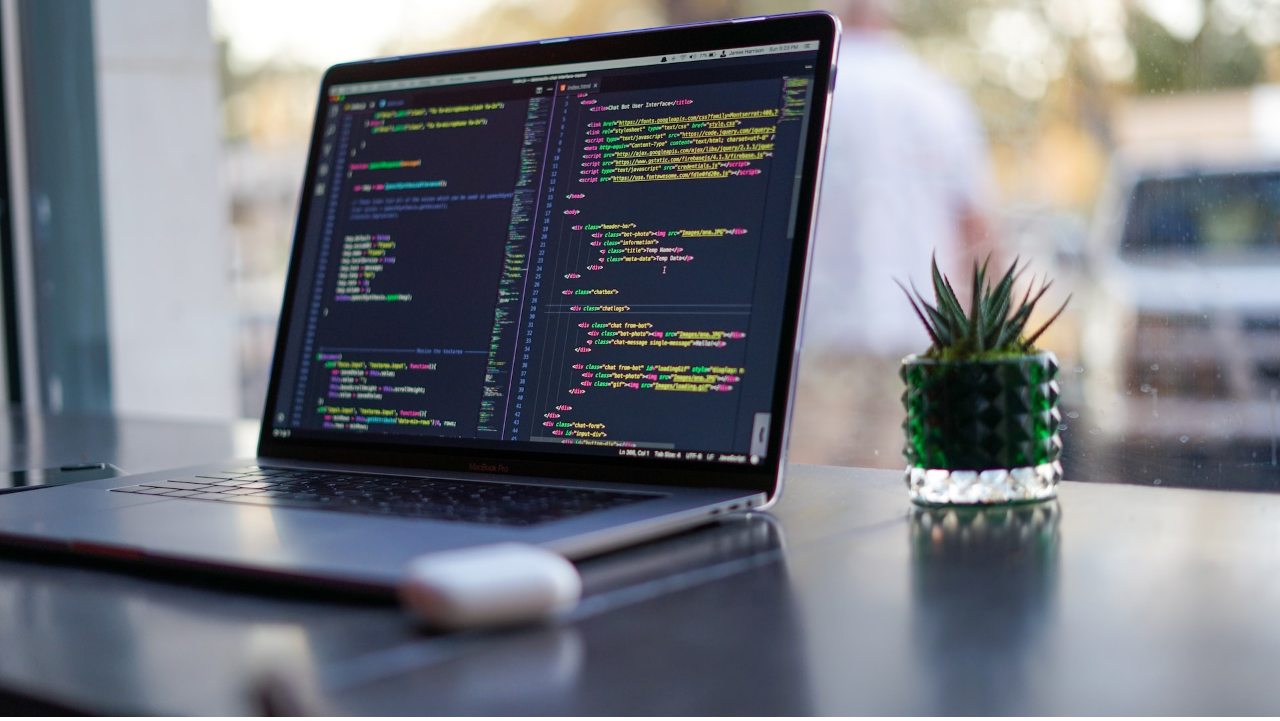
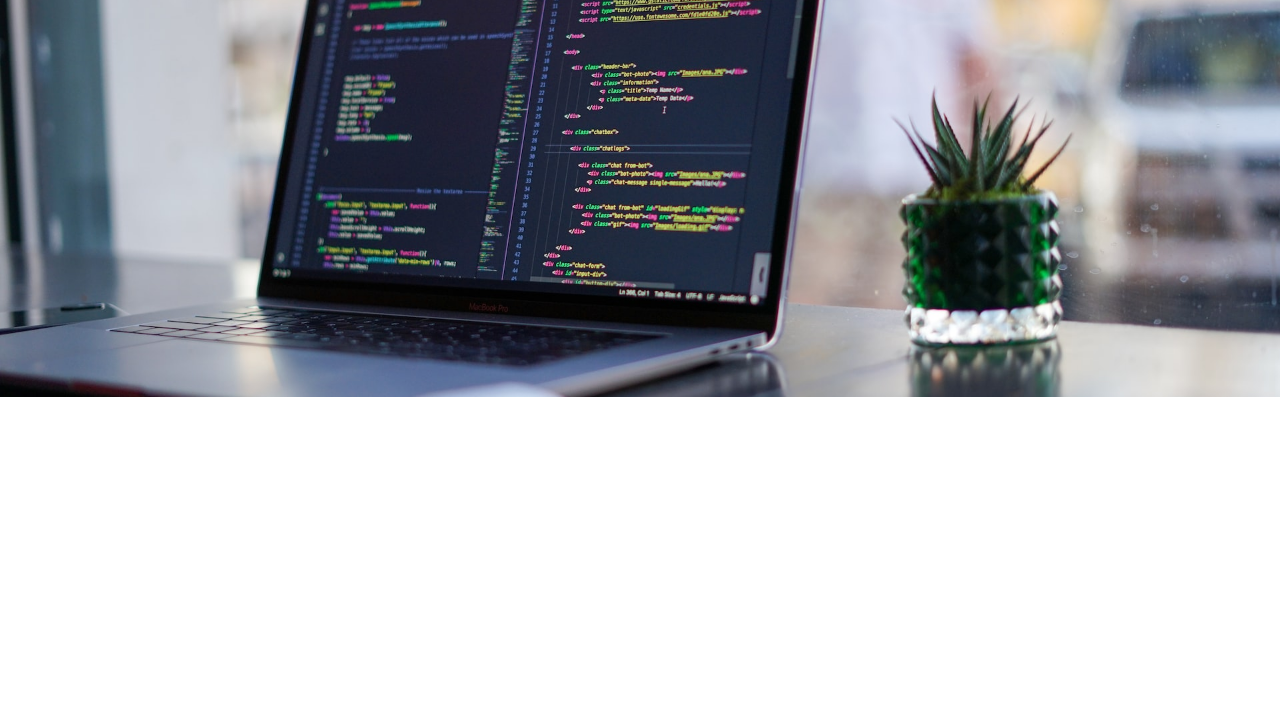
Before and after one commit to hilotaka0724/HTML_CSS_LP, a plain HTML site: page index.html in a window 1280 px wide. Shown: the part 153-874 px from the top of the page. After the commit the page ends 800 px from the top, so only its background shows below. Drawn offline with Linux system fonts and the light colour scheme; some packages are replaced by stand-ins of ours.

Commit message:
Mainタグに画像挿入

```diff
--- a/style.css
+++ b/style.css
@@ -67,6 +67,17 @@ li {
 #header ul li a .icon {
   width: 28px;
 }
+/* main */
+#main {
+  margin-bottom: 80px;
+}
+
+#main img {
+  width: 100%;
+  max-width: 1920px;
+  height: 400px;
+  object-fit: cover;
+}
 
 /* sp */
 
```
Also changed, not shown: index.html (+2 -0 lines).
